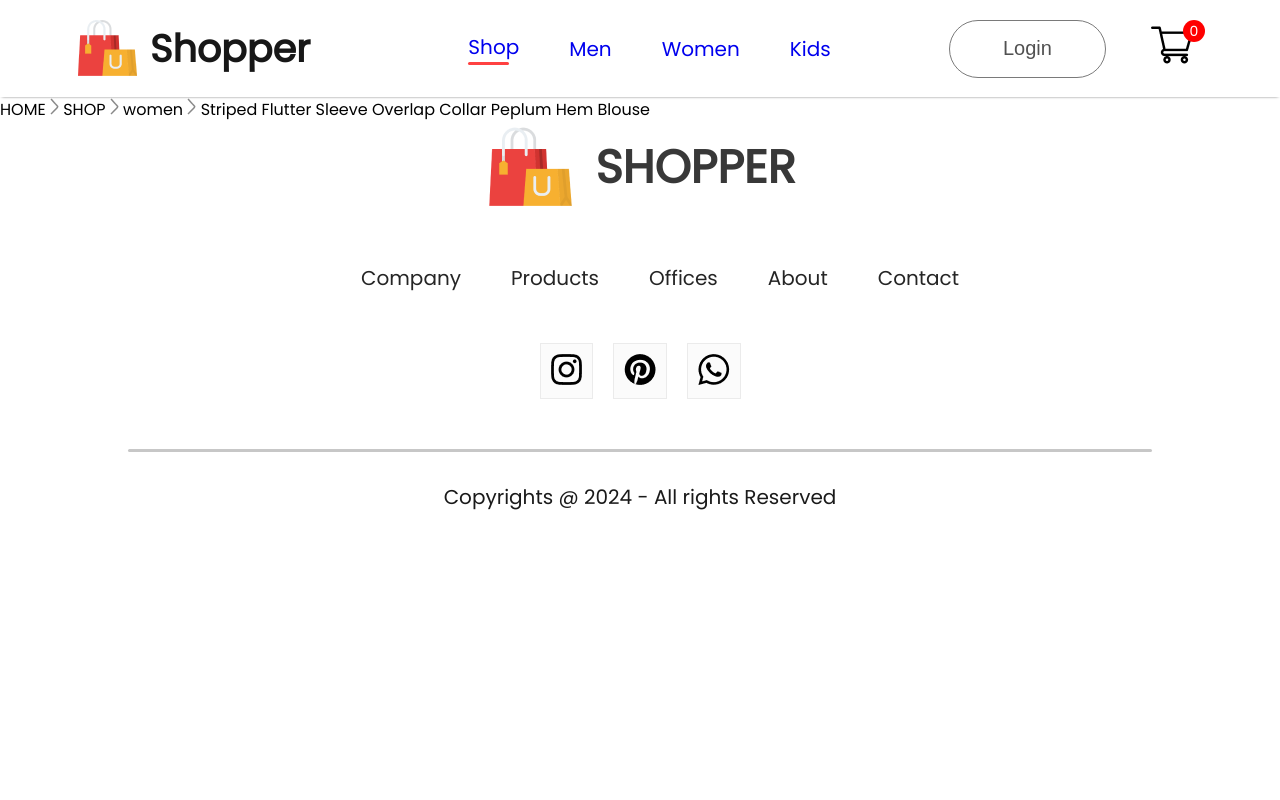
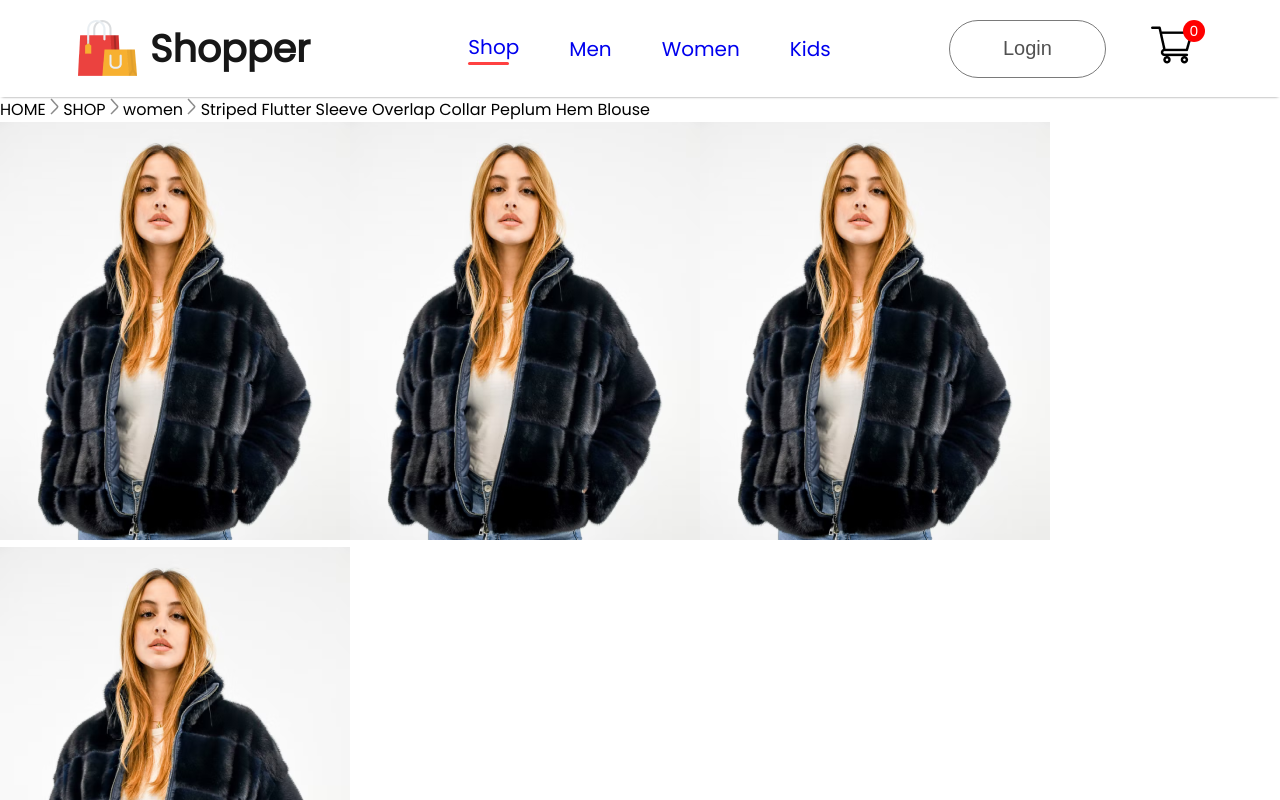
Before and after one commit to tajemouti/e-commerce, a React (Create React App) app: page /product/1 in a window 1280 px wide. Shown: the top 800 px of the page. Built offline with nearby package versions, Linux system fonts and the light colour scheme.

Commit message:
Mount PoductDiplay into Product page

```diff
--- a/src/pages/Product.jsx
+++ b/src/pages/Product.jsx
@@ -2,6 +2,7 @@
 import {ShopContext} from '../context/ShopContext'
 import { useParams } from 'react-router-dom'
 import Breadcrum from '../components/Breadcrums/Breadcrum';
+import ProductDisplay from '../components/ProductDisplay/ProductDisplay';
 
 const Product = () => {
   const {all_product} = useContext(ShopContext);
@@ -11,6 +12,7 @@
   return (
     <div>
       <Breadcrum product={product}/>
+      <ProductDisplay product={product}/>
     </div>
   )
 }
```
